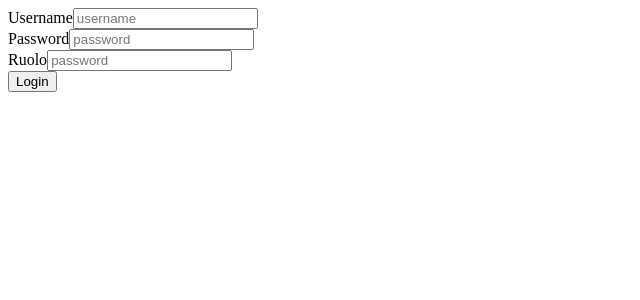
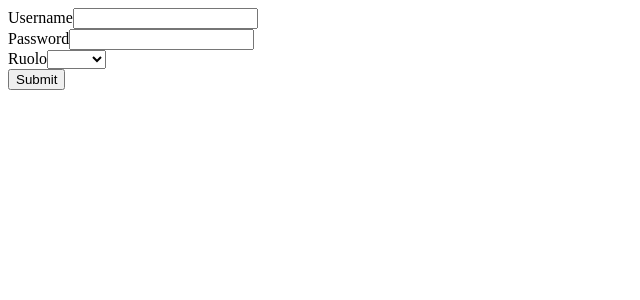
Before and after one commit to Facco99/Esercitazione, an Angular app: page /login in a window 1280 px wide. Shown: the top 300 px of the page, without its empty margins (0-640 px from the left). Built offline with nearby package versions, Linux system fonts and the light colour scheme.

Commit message:
Login con reactive-form

```diff
--- a/src/app/app.module.ts
+++ b/src/app/app.module.ts
@@ -9,7 +9,7 @@ import { EditGameComponent } from './components/edit-game/edit-game.component';
 import { GameDetailComponent } from './components/game-detail/game-detail.component';
 import { LoginComponent } from './components/login/login.component';
 import { EsercitazioneRoutingModule } from './app-routing.module';
-import { FormsModule } from '@angular/forms';
+import { FormsModule, ReactiveFormsModule } from '@angular/forms';
 
 
 @NgModule({
@@ -25,7 +25,8 @@ import { FormsModule } from '@angular/forms';
   imports: [
     BrowserModule,
     FormsModule,
-    EsercitazioneRoutingModule
+    EsercitazioneRoutingModule,
+    ReactiveFormsModule
   ],
   providers: [],
   bootstrap: [AppComponent]
--- a/src/app/components/login/login.component.html
+++ b/src/app/components/login/login.component.html
@@ -1,4 +1,4 @@
-<div>
+<!-- <div>
     <label for="usr">Username</label>
     <input type="text" placeholder="username" id="usr" [(ngModel)]="username">
 </div>
@@ -10,4 +10,29 @@
     <label for="ruolo">Ruolo</label>
     <input type="text" placeholder="password" id="ruolo" [(ngModel)]="ruolo">
 </div>
-<button (click)="login()">Login</button>
+<button (click)="login()">Login</button> -->
+
+<form [formGroup]="loginForm" (ngSubmit)="login()">
+
+    <div>
+        <label for="username">Username</label>
+        <input type="text" id="username" formControlName="username">
+        <!-- <p *ngIf="usernameControl.status === 'INVALID' && usernameControl.dirty">Campo nome obbligatorio!</p> -->
+
+    </div>
+
+    <div>
+        <label for="password">Password</label>
+        <input type="password" id="password" formControlName="password">
+        <!-- <p *ngIf="passwordControl.status === 'INVALID' && passwordControl.dirty">Campo nome obbligatorio!</p> -->
+    </div>
+
+    <div>
+        <label for="ruolo">Ruolo</label>
+        <select id="ruolo" formControlName="ruolo">
+            <option *ngFor="let ruolo of rules" [value]="ruolo">{{ruolo}}</option>
+        </select>
+    </div>
+
+    <button type="submit">Submit</button>
+</form>
--- a/src/app/components/login/login.component.ts
+++ b/src/app/components/login/login.component.ts
@@ -1,6 +1,7 @@
 import { Component, OnInit } from '@angular/core';
 import { LoginService } from 'src/app/services/login.service';
 import { UserItem } from 'src/app/models/UserInterface';
+import { FormControl, FormGroup, FormBuilder, Validators } from '@angular/forms';
 
 @Component({
   selector: 'app-login',
@@ -9,17 +10,35 @@ import { UserItem } from 'src/app/models/UserInterface';
 })
 export class LoginComponent implements OnInit {
 
-  username:string;
-  password:string;
-  ruolo:string;
+  get usernameControl(): FormControl{
+    return this.loginForm.get('username') as FormControl;
+  }
 
-  constructor(private loginService:LoginService) { }
+  get passwordControl(): FormControl{
+    return this.loginForm.get('password') as FormControl;
+  }
+
+  get ruoloControl(): FormControl{
+    return this.loginForm.get('ruolo') as FormControl;
+  }
+
+  rules:string[] = ['admin','user'];
+
+  loginForm:FormGroup;
+
+  constructor(private loginService:LoginService, private fb:FormBuilder) {
+    this.loginForm=this.fb.group({
+      username: [''],
+      password: [''],
+      ruolo: [''],
+    });
+   }
 
   ngOnInit(): void {
   }
 
   login() {
-      this.loginService.eseguiLogin(this.username,this.password,this.ruolo);
+      this.loginService.eseguiLogin(this.usernameControl.value,this.passwordControl.value,this.ruoloControl.value);
   }
 
 }
```
